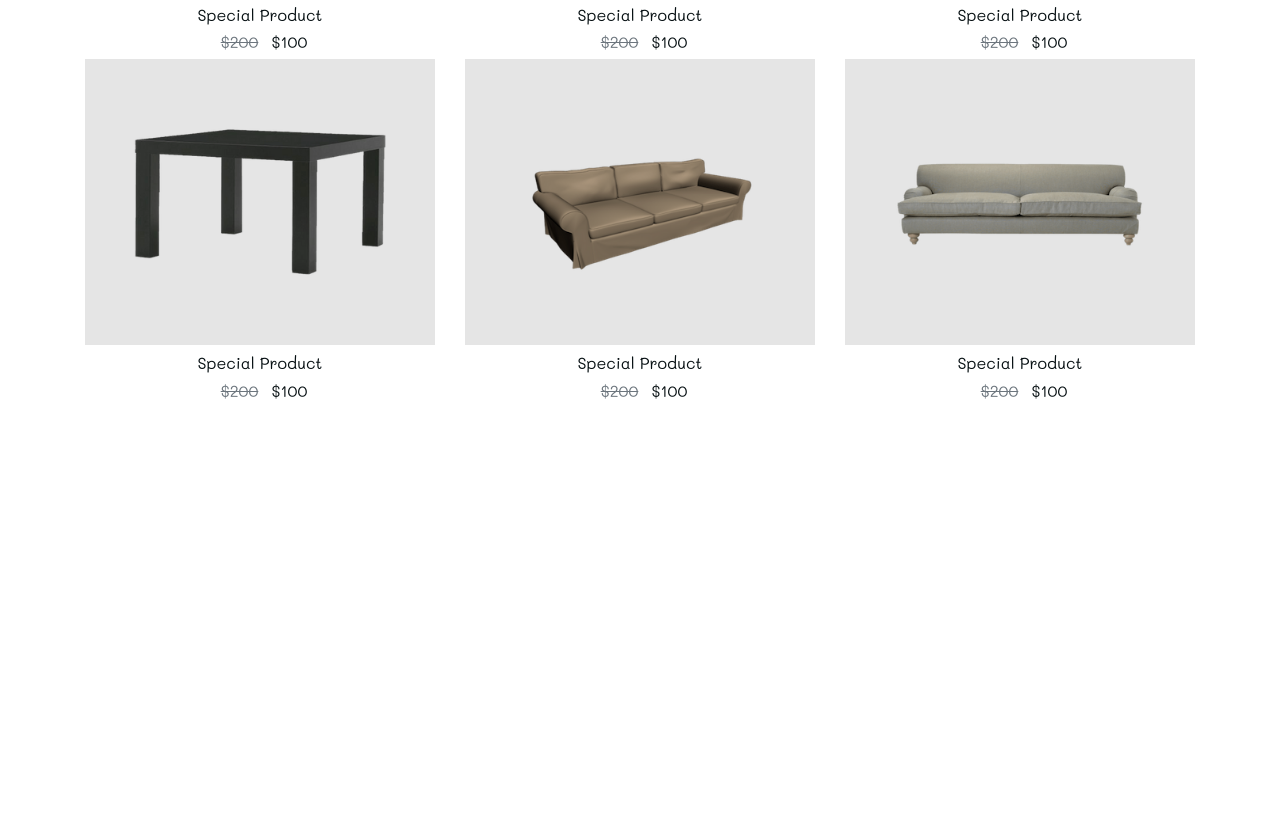
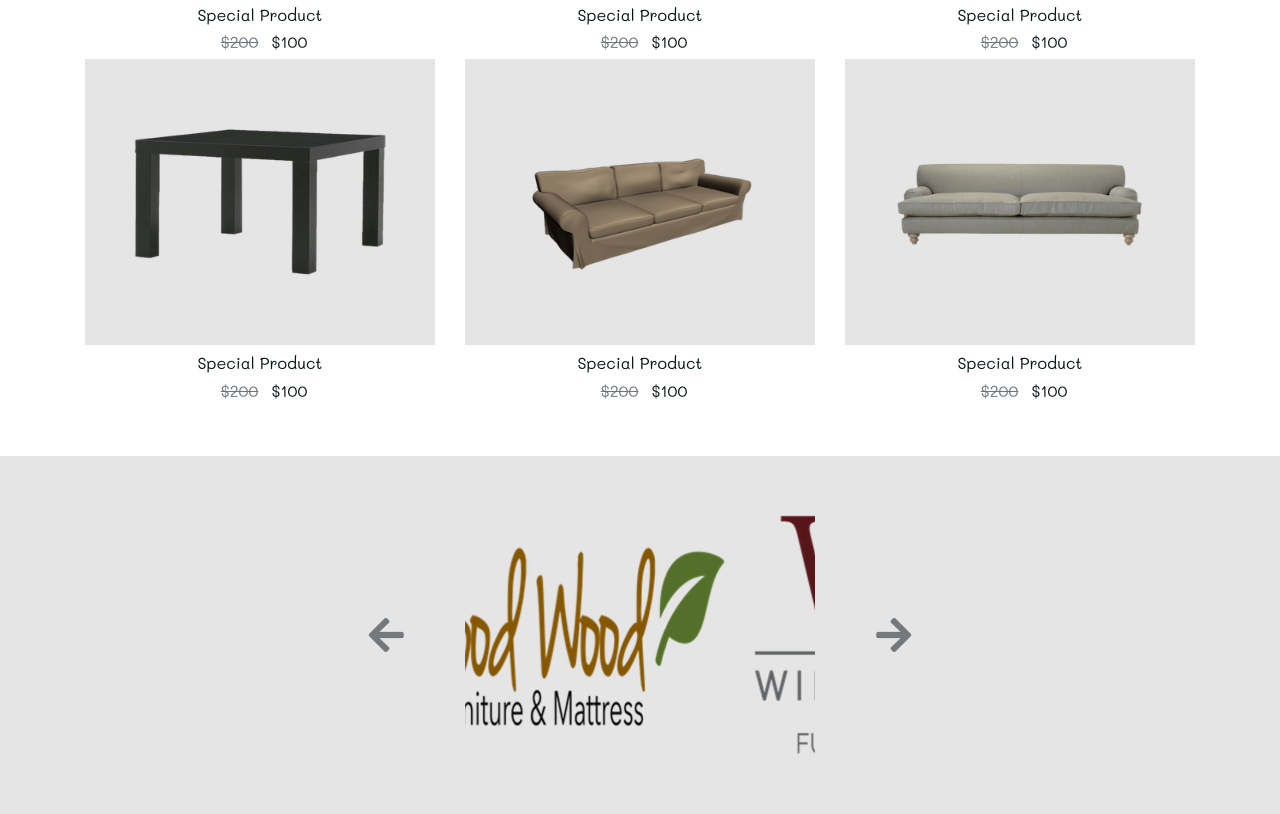
Before and after one commit to Belchenkov/furniture, a plain HTML site: page index.html in a window 1280 px wide. Shown: the part 1266-2080 px from the top of the page. Before the commit the page ends 1722 px from the top, so only its background shows below. Drawn offline with Linux system fonts and the light colour scheme; a web font is replaced by a local one.

Commit message:
Partners Carousel Section

```diff
--- a/css/main.css
+++ b/css/main.css
@@ -124,3 +124,20 @@ body {
 .old-price {
   text-decoration: line-through;
 }
+
+/* partners */
+.partners {
+  background: var(--TransGrey);
+}
+
+.carousel-control-prev {
+  font-size: 2.5rem;
+  color: var(--mainBlack);
+  transform: translateX(-200%);
+}
+
+.carousel-control-next {
+  font-size: 2.5rem;
+  color: var(--mainBlack);
+  transform: translateX(200%);
+}
--- a/index.html
+++ b/index.html
@@ -196,6 +196,63 @@
     </div>
     <!-- end of featured section -->
 
+    <!-- partners -->
+    <section class="partners py-5">
+      <div class="container">
+        <div class="row">
+          <!-- company carousel -->
+          <div class="col-6 col-md-6 col-lg-4 mx-auto">
+            <div
+                  id="partnerCarousel"
+                  class="carousel slide"
+                  data-ride="carousel"
+            >
+              <div class="carousel-inner">
+                <!-- single item -->
+                <div class="carousel-item active">
+                  <img src="./img/company-logos/company-logo-1.png" class="d-block w-100" alt="partner company">
+                </div>
+                <!-- end single item -->
+                <!-- single item -->
+                <div class="carousel-item">
+                  <img src="./img/company-logos/company-logo-2.png" class="d-block w-100" alt="partner company">
+                </div>
+                <!-- end single item -->
+                <!-- single item -->
+                <div class="carousel-item">
+                  <img src="./img/company-logos/company-logo-3.png" class="d-block w-100" alt="partner company">
+                </div>
+                <!-- end single item -->
+                <!-- single item -->
+                <div class="carousel-item">
+                  <img src="./img/company-logos/company-logo-4.png" class="d-block w-100" alt="partner company">
+                </div>
+                <!-- end single item -->
+                <!-- single item -->
+                <div class="carousel-item">
+                  <img src="./img/company-logos/company-logo-5.png" class="d-block w-100" alt="partner company">
+                </div>
+                <!-- end single item -->
+                <!-- single item -->
+                <div class="carousel-item">
+                  <img src="./img/company-logos/company-logo-6.png" class="d-block w-100" alt="partner company">
+                </div>
+                <!-- end single item -->
+              </div>
+              <a href="#partnerCarousel" class="carousel-control-prev" role="button" data-slide="prev">
+                <i class="fas fa-arrow-left"></i>
+              </a>
+              <a href="#partnerCarousel" class="carousel-control-next" role="button" data-slide="next">
+                <i class="fas fa-arrow-right"></i>
+              </a>
+            </div>
+          </div>
+          <!-- end of company carousel -->
+        </div>
+      </div>
+    </section>
+    <!-- end of partners -->
+
     <!-- jquery -->
     <script src="js/jquery-3.3.1.min.js"></script>
     <!-- bootstrap js -->
```
